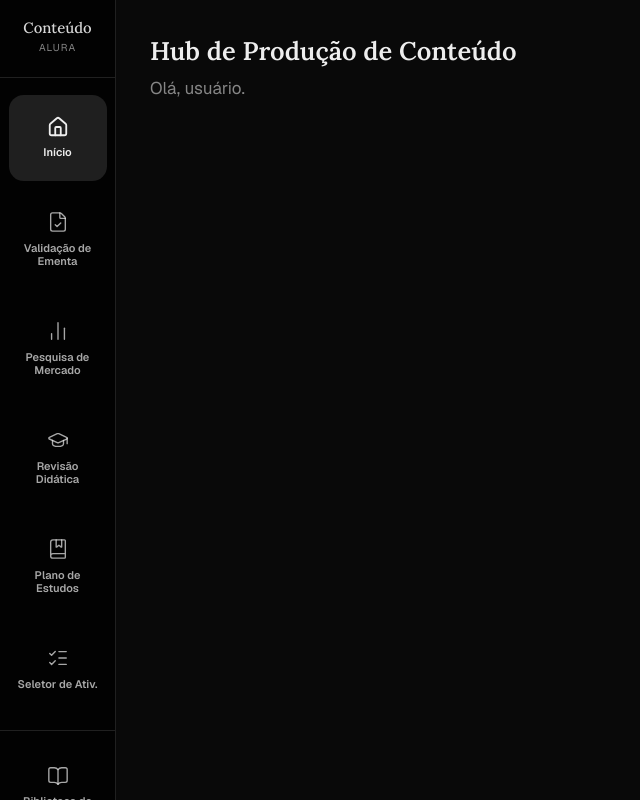
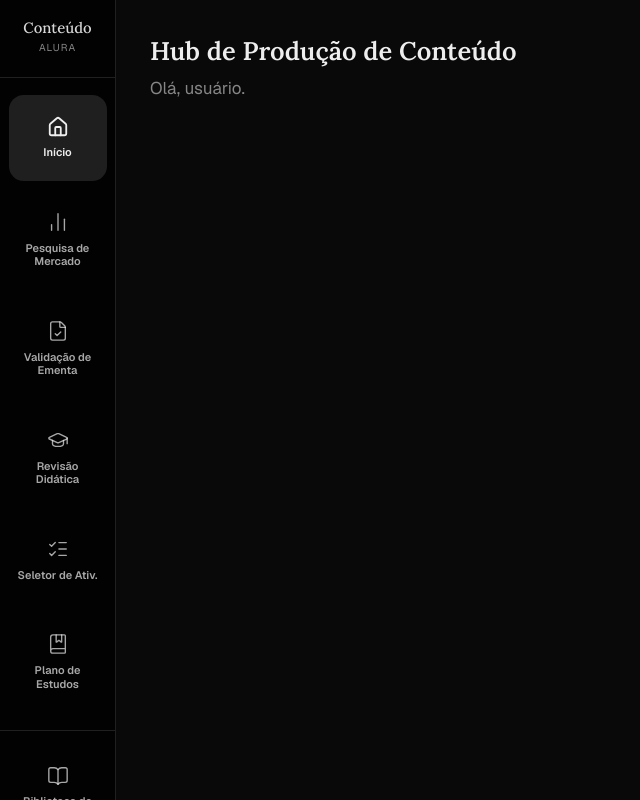
Before and after one commit to efops-conteudo-alura/hub-producao-conteudo, a Next.js app: page /home in a window 1280 px wide. Shown: the whole page, without its empty margins (0-640 px from the left). Built offline with nearby package versions, Linux system fonts and the light colour scheme; no server answers.

Commit message:
chore: reordenar módulos na sidebar

```diff
--- a/src/components/sidebar.tsx
+++ b/src/components/sidebar.tsx
@@ -7,11 +7,11 @@
 
 const mainNavItems = [
   { href: "/home", label: "Início", icon: Home },
+  { href: "/pesquisa-mercado", label: "Pesquisa de Mercado", icon: BarChart2 },
   { href: "/validacao-ementa", label: "Validação de Ementa", icon: FileCheck },
-  { href: "/pesquisa-mercado", label: "Pesquisa de Mercado", icon: BarChart2 },
   { href: "/revisao-didatica", label: "Revisão Didática", icon: GraduationCap },
+  { href: "/seletor-de-atividades", label: "Seletor de Ativ.", icon: ListChecks },
   { href: "/plano-de-estudos", label: "Plano de Estudos", icon: BookMarked },
-  { href: "/seletor-de-atividades", label: "Seletor de Ativ.", icon: ListChecks },
 ]
 
 const bottomNavItems = [
```
